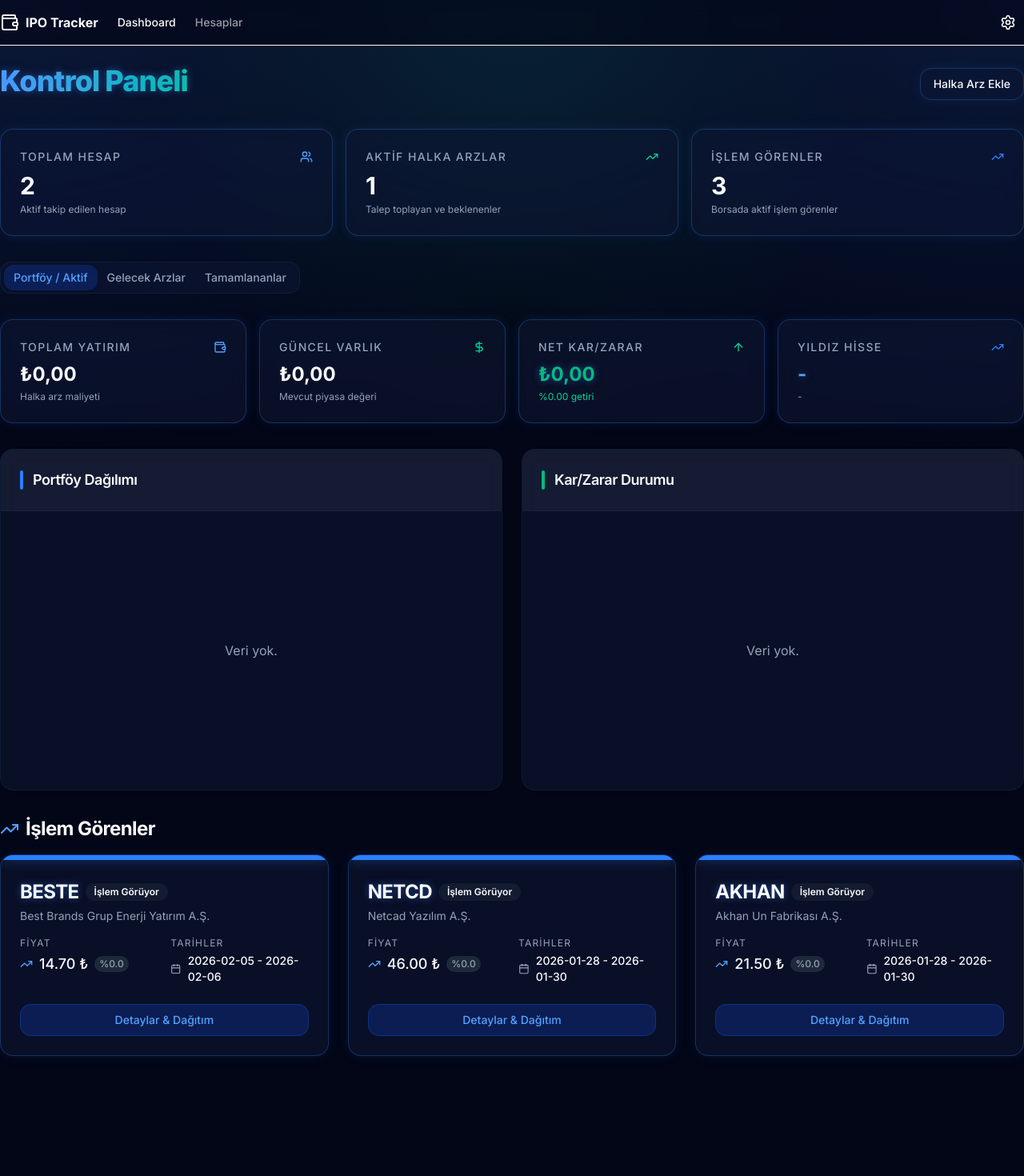
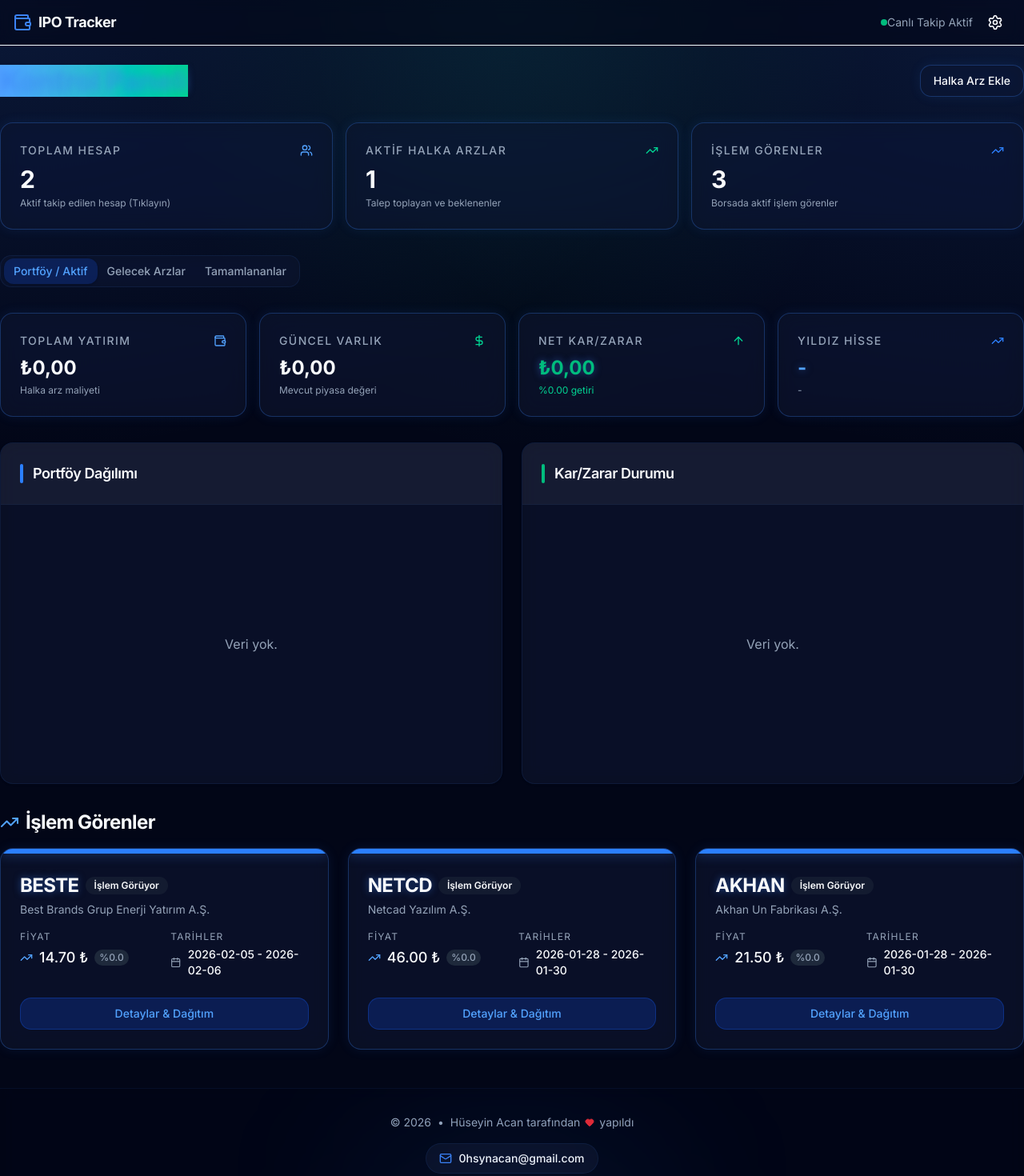
Before and after one commit to IHuseyinACAN/ipo-tracker, a Next.js app: page / in a window 1280 px wide. Shown: the top 1470 px of the page at 80% size. Before the commit the page ends 1368 px from the top, so only its background shows below. Built offline with nearby package versions, Linux system fonts and the light colour scheme.

Commit message:
son düzeltmeler

```diff
--- a/app/ipo/[id]/page.tsx
+++ b/app/ipo/[id]/page.tsx
@@ -101,20 +101,27 @@ export default function IPODetailPage() {
                         </CardHeader>
                         <CardContent className="space-y-4">
                             {accounts.map(account => (
-                                <div key={account.id} className="flex items-center justify-between space-x-4">
-                                    <span className="font-medium w-32 truncate">{account.name}</span>
+                                <div key={account.id} className="flex flex-col sm:flex-row sm:items-center justify-between gap-4 p-2 rounded-lg hover:bg-white/5 transition-colors">
+                                    <div className="flex items-center space-x-3">
+                                        <div className="w-8 h-8 rounded-full bg-primary/10 flex items-center justify-center text-xs font-bold text-primary shrink-0">
+                                            {account.name.charAt(0).toUpperCase()}
+                                        </div>
+                                        <span className="font-medium truncate max-w-[150px]">{account.name}</span>
+                                    </div>
+                                    <div className="flex items-center justify-between sm:justify-end gap-4 w-full sm:w-auto">
                                         <div className="flex items-center space-x-2">
                                             <Input
                                                 type="number"
                                                 min="0"
-                                            className="w-24 text-right"
+                                                className="w-20 text-right bg-background/50"
                                                 value={getAllocation(account.id)}
                                                 onChange={(e) => handleAllocationChange(account.id, e.target.value)}
                                             />
-                                        <span className="text-sm text-muted-foreground w-12">Lot</span>
+                                            <span className="text-sm text-muted-foreground">Lot</span>
                                         </div>
-                                    <div className="text-right w-24 text-sm tabular-nums">
+                                        <div className="text-right min-w-[80px] font-bold text-blue-400 tabular-nums">
                                             {(getAllocation(account.id) * ipo.price).toFixed(2)} ₺
+                                        </div>
                                     </div>
                                 </div>
                             ))}
--- a/app/layout.tsx
+++ b/app/layout.tsx
@@ -2,6 +2,7 @@ import type { Metadata } from "next";
 import { Inter } from "next/font/google";
 import "./globals.css";
 import { Navbar } from "@/components/layout/Navbar";
+import { Footer } from "@/components/layout/Footer";
 import { ClientInitializer } from "@/components/layout/ClientInitializer";
 
 const inter = Inter({ subsets: ["latin"] });
@@ -27,6 +28,7 @@ export default function RootLayout({
         <div className="relative flex min-h-screen flex-col">
           <Navbar />
           <main className="flex-1 container mx-auto py-6 relative z-10">{children}</main>
+          <Footer />
         </div>
       </body>
     </html>
--- a/app/page.tsx
+++ b/app/page.tsx
@@ -81,11 +81,13 @@ export default function Home() {
       <motion.div
         initial={{ opacity: 0, y: -20 }}
         animate={{ opacity: 1, y: 0 }}
-        className="flex items-center justify-between space-y-2"
+        className="flex flex-col sm:flex-row sm:items-center justify-between gap-4"
       >
-        <h2 className="text-4xl font-extrabold tracking-tight neon-text bg-clip-text text-transparent bg-gradient-to-r from-blue-400 to-emerald-400">
+        <Link href="/">
+          <h2 className="text-3xl md:text-4xl font-extrabold tracking-tight neon-text bg-clİp-text text-transparent bg-gradient-to-r from-blue-400 to-emerald-400 hover:opacity-80 transition-opacity cursor-pointer">
             Kontrol Paneli
           </h2>
+        </Link>
         <div className="flex items-center space-x-2">
           <Link href="/admin">
             <Button className="glass border-primary/30 hover:bg-primary/20 neon-border">Halka Arz Ekle</Button>
@@ -100,20 +102,22 @@ export default function Home() {
         className="grid gap-4 md:grid-cols-2 lg:grid-cols-3"
       >
         <motion.div variants={item}>
-          <Card className="glass neon-border border-none">
+          <Link href="/accounts" className="block h-full group">
+            <Card className="glass neon-border border-none h-full transition-all group-hover:bg-white/10 group-hover:scale-[1.02]">
               <CardHeader className="flex flex-row items-center justify-between space-y-0 pb-2">
-              <CardTitle className="text-sm font-medium uppercase tracking-widest text-muted-foreground">
+                <CardTitle className="text-sm font-medium uppercase tracking-widest text-muted-foreground group-hover:text-blue-400 transition-colors">
                   Toplam Hesap
                 </CardTitle>
-              <Users className="h-4 w-4 text-blue-400" />
+                <Users className="h-4 w-4 text-blue-400 group-hover:scale-110 transition-transform" />
               </CardHeader>
               <CardContent>
-              <div className="text-3xl font-bold">{accounts.length}</div>
+                <div className="text-3xl font-bold group-hover:neon-text transition-all">{accounts.length}</div>
                 <p className="text-xs text-muted-foreground mt-1">
-                Aktif takip edilen hesap
+                  Aktif takip edilen hesap (Tıklayın)
                 </p>
               </CardContent>
             </Card>
+          </Link>
         </motion.div>
         <motion.div variants={item}>
           <Card className="glass neon-border border-none">
--- /dev/null
+++ b/components/layout/Footer.tsx
@@ -0,0 +1,54 @@
+"use client"
+
+import { Mail, Heart } from 'lucide-react'
+import { motion } from 'framer-motion'
+
+export function Footer() {
+    return (
+        <footer className="w-full border-t border-border/40 bg-background/95 backdrop-blur supports-[backdrop-filter]:bg-background/60 py-8 relative z-10 overflow-hidden">
+            <div className="container mx-auto px-4">
+                <div className="flex flex-col items-center justify-center space-y-4">
+                    <motion.div
+                        initial={{ opacity: 0, y: 10 }}
+                        whileInView={{ opacity: 1, y: 0 }}
+                        viewport={{ once: true }}
+                        className="flex items-center space-x-2 text-sm text-muted-foreground"
+                    >
+                        <span>© {new Date().getFullYear()}</span>
+                        <span>•</span>
+                        <div className="flex items-center gap-1.5 group">
+                            <span>Hüseyin Acan tarafından</span>
+                            <Heart className="h-3 w-3 text-red-500 fill-red-500 animate-pulse" />
+                            <span>yapıldı</span>
+                        </div>
+                    </motion.div>
+
+                    <motion.div
+                        initial={{ opacity: 0, y: 10 }}
+                        whileInView={{ opacity: 1, y: 0 }}
+                        viewport={{ once: true }}
+                        transition={{ delay: 0.1 }}
+                    >
+                        <a
+                            href="mailto:0hsynacan@gmail.com"
+                            className="group relative flex items-center space-x-2 px-4 py-2 rounded-full glass border border-primary/20 hover:border-primary/40 transition-all hover:shadow-[0_0_15px_rgba(37,99,235,0.2)]"
+                        >
+                            <div className="absolute inset-0 rounded-full bg-gradient-to-r from-blue-500/10 to-emerald-500/10 opacity-0 group-hover:opacity-100 transition-opacity" />
+                            <Mail className="h-4 w-4 text-primary group-hover:scale-110 transition-transform" />
+                            <span className="text-sm font-medium bg-clip-text group-hover:text-transparent group-hover:bg-gradient-to-r from-blue-400 to-emerald-400 transition-all">
+                                0hsynacan@gmail.com
+                            </span>
+                        </a>
+                    </motion.div>
+
+                    <div className="text-[10px] text-muted-foreground/30 uppercase tracking-[0.2em]">
+                        Advanced Portfolio Tracking System
+                    </div>
+                </div>
+            </div>
+
+            {/* Subtle glow effect in the footer */}
+            <div className="absolute -bottom-24 left-1/2 -translate-x-1/2 w-96 h-48 bg-blue-500/10 blur-[100px] rounded-full pointer-events-none" />
+        </footer>
+    )
+}
--- a/components/layout/Navbar.tsx
+++ b/components/layout/Navbar.tsx
@@ -5,25 +5,20 @@ import { DataManagementDialog } from '@/components/dashboard/DataManagementDialo
 export function Navbar() {
     return (
         <nav className="sticky top-0 z-50 w-full border-b bg-background/95 backdrop-blur supports-[backdrop-filter]:bg-background/60">
-            <div className="container flex h-14 items-center mx-auto">
-                <div className="mr-4 hidden md:flex">
-                    <Link href="/" className="mr-6 flex items-center space-x-2">
-                        <Wallet className="h-6 w-6" />
-                        <span className="hidden font-bold sm:inline-block">
+            <div className="container flex h-14 items-center mx-auto px-4">
+                <div className="flex items-center space-x-2">
+                    <Link href="/" className="flex items-center space-x-2 group">
+                        <Wallet className="h-6 w-6 text-primary transition-transform group-hover:scale-110" />
+                        <span className="font-bold text-lg tracking-tight">
                             IPO Tracker
                         </span>
                     </Link>
-                    <nav className="flex items-center space-x-6 text-sm font-medium">
-                        <Link href="/" className="transition-colors hover:text-foreground/80 text-foreground">
-                            Dashboard
-                        </Link>
-                        <Link href="/accounts" className="transition-colors hover:text-foreground/80 text-foreground/60">
-                            Hesaplar
-                        </Link>
-                    </nav>
                 </div>
-                <div className="flex flex-1 items-center justify-between space-x-2 md:justify-end">
-                    <div className="w-full flex-1 md:w-auto md:flex-none">
+
+                <div className="flex flex-1 items-center justify-end space-x-4">
+                    <div className="hidden md:flex items-center space-x-2 text-sm text-muted-foreground mr-2">
+                        <span className="w-2 h-2 rounded-full bg-emerald-500 animate-pulse" />
+                        Canlı Takip Aktif
                     </div>
                     <DataManagementDialog />
                 </div>
```
Lines whose indentation alone changed are shown as unchanged.
